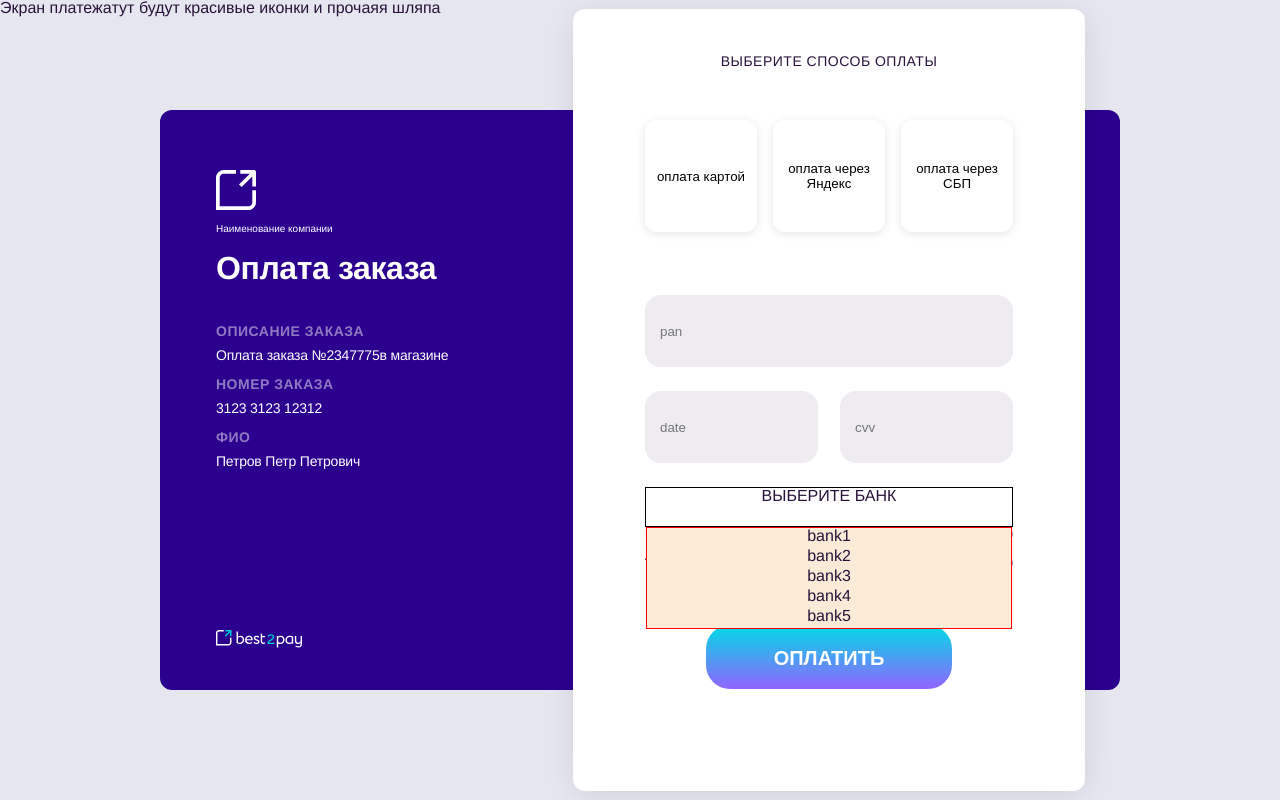
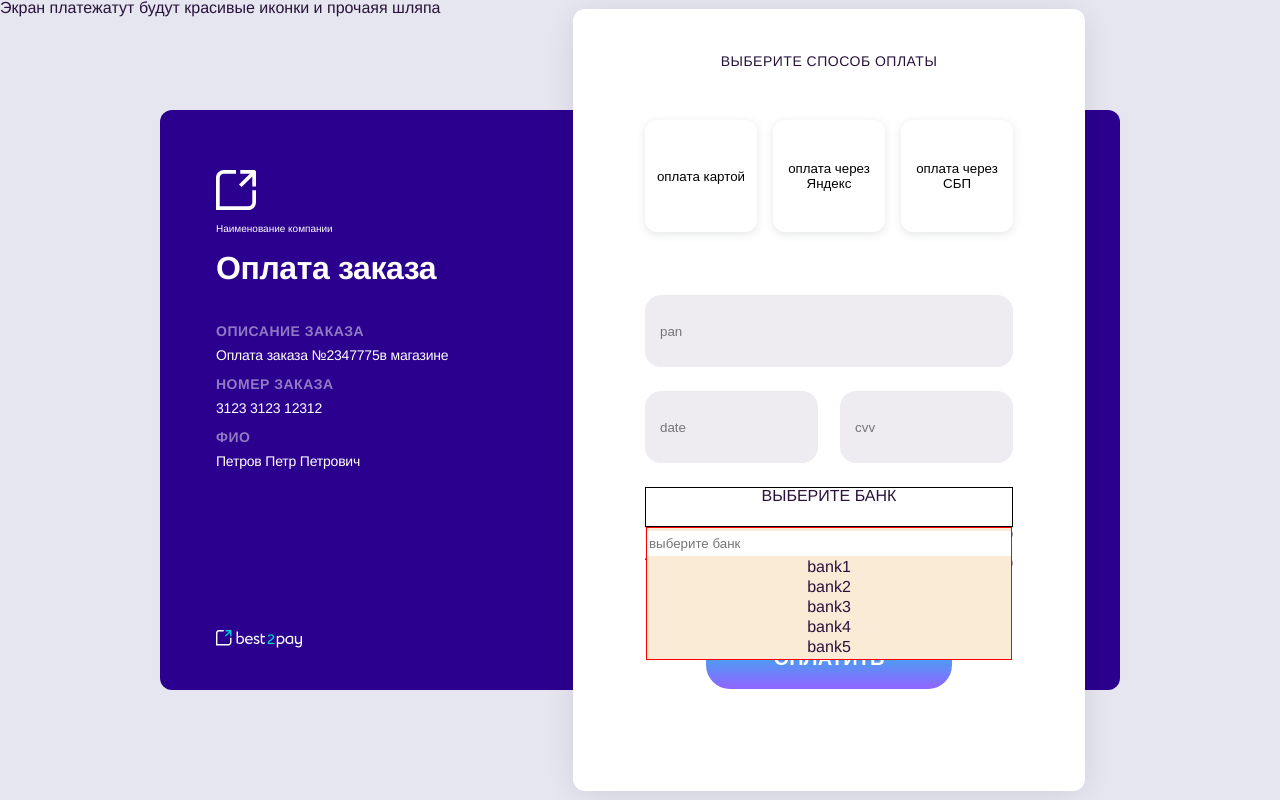
Before and after one commit to inopin/PaymentModule, a Vue app in the folder payment-app/: page / in a window 1280 px wide. Both pictures are taken after a click on the element "ВЫБЕРИТЕ БАНК". Built offline with nearby package versions, Linux system fonts and the light colour scheme.

Commit message:
filterAdd

```diff
--- a/payment-app/src/components/serviceComponents/select/SelectComponent.vue
+++ b/payment-app/src/components/serviceComponents/select/SelectComponent.vue
@@ -3,8 +3,11 @@
     <input type="hidden" v-model="this.selectedOption">
     <p class="title" @click="this.listVisible = !this.listVisible">{{ this.selectedOption }}</p>
     <div class="options" v-if="this.listVisible">
-      <div v-for="item in options"
-        :key="item.id"
+      <div class="search">
+        <input type="text" placeholder="выберите банк" v-model="searchValue">
+      </div>
+      <div v-for="item in searchArray"
+        :key="item.index"
         class="item"
         @click="selectItem(item)">
         <p>{{ item.bankName }}</p>
@@ -30,18 +33,35 @@
       },
       hideSelect() {
         this.listVisible= false
-      }
+      },
+      search(val, arr) {
+        let result = []
+        arr.forEach(item =>{
+          if(item.bankName.indexOf(val)!=-1) {
+            result.push(item)
+          }
+        })
+        this.searchArray = result
+      },
+    },
+    watch:{
+        searchValue: function() {
+          this.searchArray = this.options
+          this.search(this.searchValue, this.searchArray)
+        }
     },
     mounted(){
-       document.addEventListener('click', this.hideSelect.bind(this), true)
+      //  document.addEventListener('click', this.hideSelect.bind(this), true)
     },
     beforeUnmount(){
-      document.removeEventListener('click', this.hideSelect.bind(this), true)
+      // document.removeEventListener('click', this.hideSelect.bind(this), true)
     },
     data() {
       return {
         listVisible: false,
-        selectedOption: 'выберите банк'
+        selectedOption: 'выберите банк',
+        searchValue:'',
+        searchArray : this.options
       }
     }
   }
--- a/payment-app/src/components/serviceComponents/select/styles.scss
+++ b/payment-app/src/components/serviceComponents/select/styles.scss
@@ -12,6 +12,14 @@
     height: 100%;
     text-transform: uppercase;
     cursor: pointer;
+}
+.search {
+    margin: 3px 0px;
+    & input {
+        width: 100%;
+        height:25px
+
+    }
 }
 .options {
     position: absolute;
```
